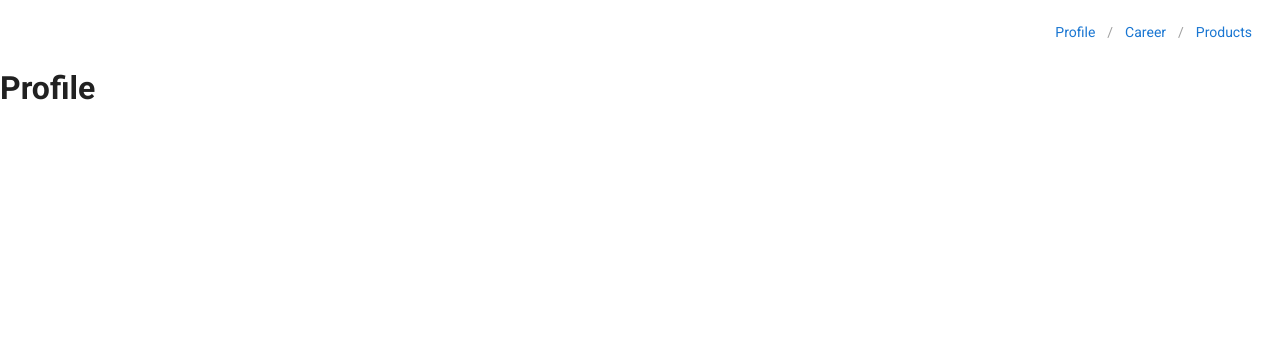
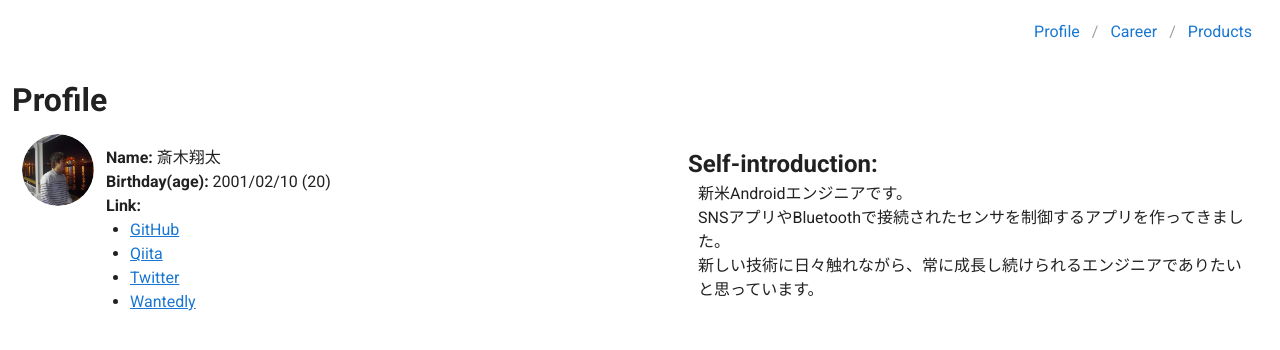
Before and after one commit to NaCl5alt/portfolio, a Vue app: page / in a window 1280 px wide. Shown: the top 350 px of the page. Built offline with nearby package versions, Linux system fonts and the light colour scheme.

Commit message:
Created Profile (#3)
* created profile

* Fixed Header link size

```diff
--- a/src/App.vue
+++ b/src/App.vue
@@ -2,7 +2,7 @@
   <v-app>
     <v-app-bar absolute color="white" elevate-on-scroll scroll-target="#main">
       <v-spacer />
-      <v-breadcrumbs :items="items" />
+      <v-breadcrumbs :items="items" large />
     </v-app-bar>
     <v-sheet id="main" class="overflow-y-auto" max-height="100vh">
       <v-main style="position: relative">
--- a/src/components/Profile.vue
+++ b/src/components/Profile.vue
@@ -1,15 +1,60 @@
 <template>
   <v-container fluid style="height: 100vh; padding: 64px 0px 0px" id="Profile">
     <v-layout fill-height>
-      <h1>Profile</h1>
+      <v-col>
+        <h1>Profile</h1>
+        <v-row style="margin: 10px">
+          <v-avatar size="72">
+            <img :src="profile" alt="profileImg" />
+          </v-avatar>
+          <v-col>
+            <div><b>Name:</b> 斎木翔太</div>
+            <div><b>Birthday(age):</b> 2001/02/10 (20)</div>
+            <div>
+              <b>Link:</b><br />
+              <ul>
+                <li v-for="link in links" :key="link.site">
+                  <a :href="link.href">{{ link.site }}</a>
+                </li>
+              </ul>
+            </div>
+          </v-col>
+          <v-col>
+            <h2>Self-introduction:</h2>
+            <div style="margin-left: 10px">
+              新米Androidエンジニアです。<br />SNSアプリやBluetoothで接続されたセンサを制御するアプリを作ってきました。<br />新しい技術に日々触れながら、常に成長し続けられるエンジニアでありたいと思っています。
+            </div>
+          </v-col>
+        </v-row>
+      </v-col>
     </v-layout>
   </v-container>
 </template>
 
 <script>
+import Profile from "../assets/profile.jpg";
 export default {
   name: "Profile",
-
-  data: () => ({}),
+  data: () => ({
+    profile: Profile,
+    links: [
+      {
+        site: "GitHub",
+        href: "https://github.com/shouta02jp",
+      },
+      {
+        site: "Qiita",
+        href: "https://qiita.com/5alt_NaCl",
+      },
+      {
+        site: "Twitter",
+        href: "https://twitter.com/5alt_NaCl",
+      },
+      {
+        site: "Wantedly",
+        href: "https://www.wantedly.com/id/NaCl_5alt",
+      },
+    ],
+  }),
 };
 </script>
```
Also changed, not shown: .eslintrc.js, src/assets/profile.jpg (added).
